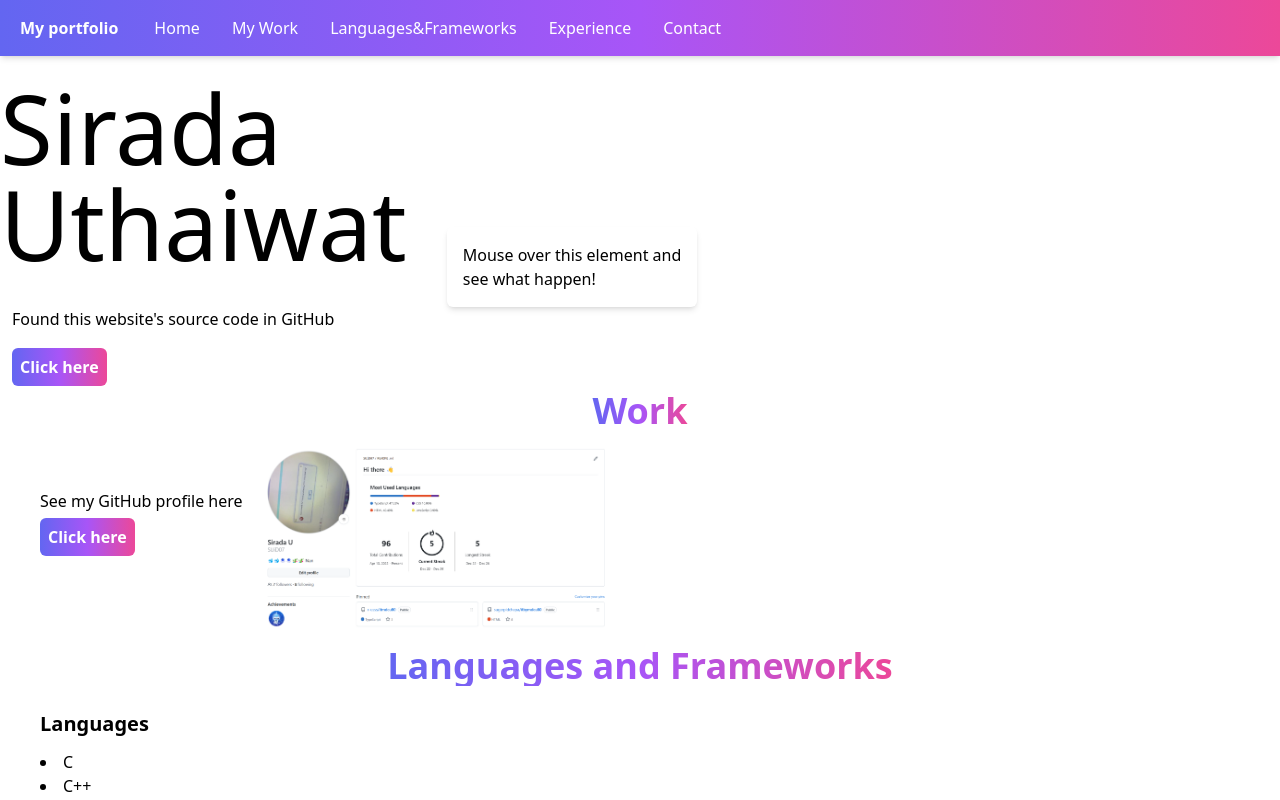
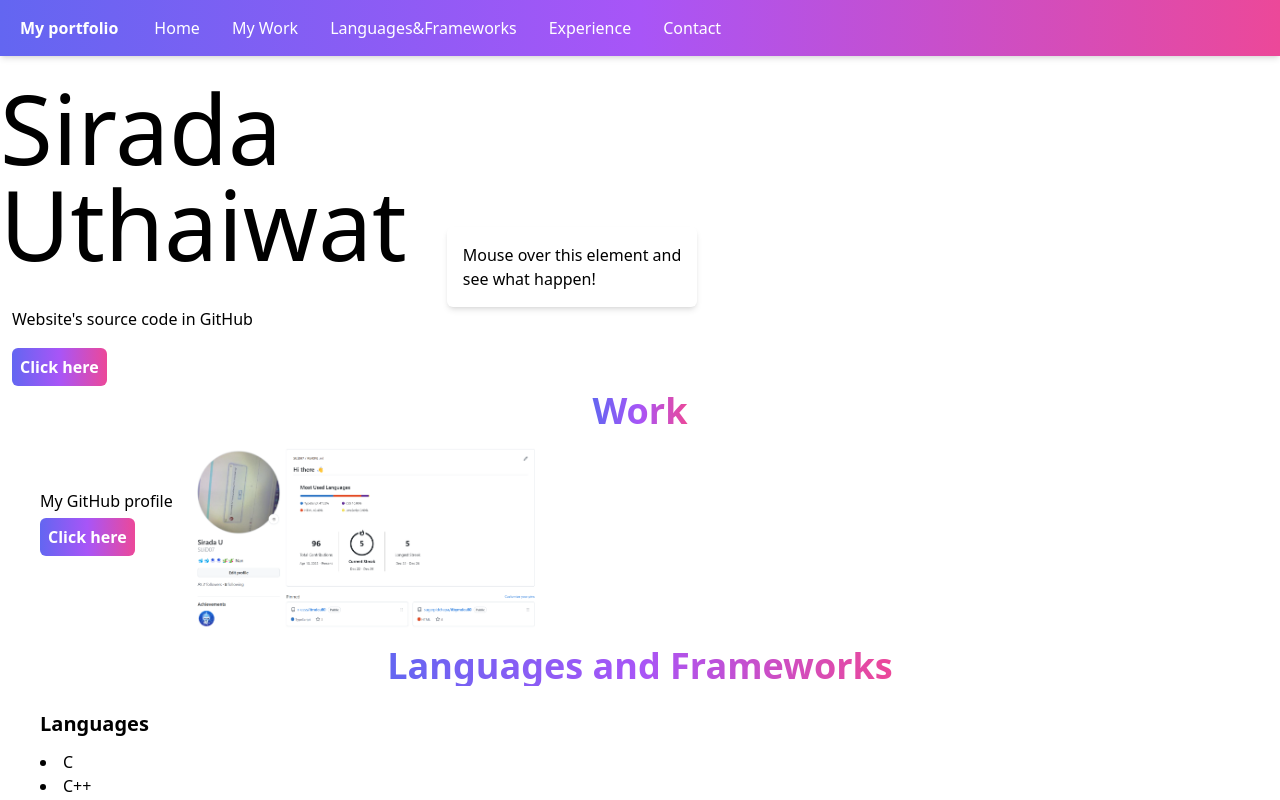
Before and after one commit to SUiD07/Sirada-portfolio, a Next.js app: page / in a window 1280 px wide. Shown: the top 800 px of the page. Built offline with nearby package versions, Linux system fonts and the light colour scheme.

Commit message:
test deploy 2

```diff
--- a/components/Homepage.tsx
+++ b/components/Homepage.tsx
@@ -9,7 +9,7 @@ export default function Homepage() {
         Mouse over this element and <br/>see what happen!
       </div>
       <div className="mx-3">
-        <p>Found this website's source code in GitHub</p>
+        <p>Website's source code in GitHub</p>
         <br />
         <a
           href="https://github.com/SUiD07"
--- a/components/Work.tsx
+++ b/components/Work.tsx
@@ -10,7 +10,7 @@ export default function Work() {
       <HeadSec header="Work" />
       <div className="inline-block">
         <div className="py-3">
-          See my GitHub profile here
+          My GitHub profile
         </div>
         <a
           href="https://github.com/SUiD07"
```
